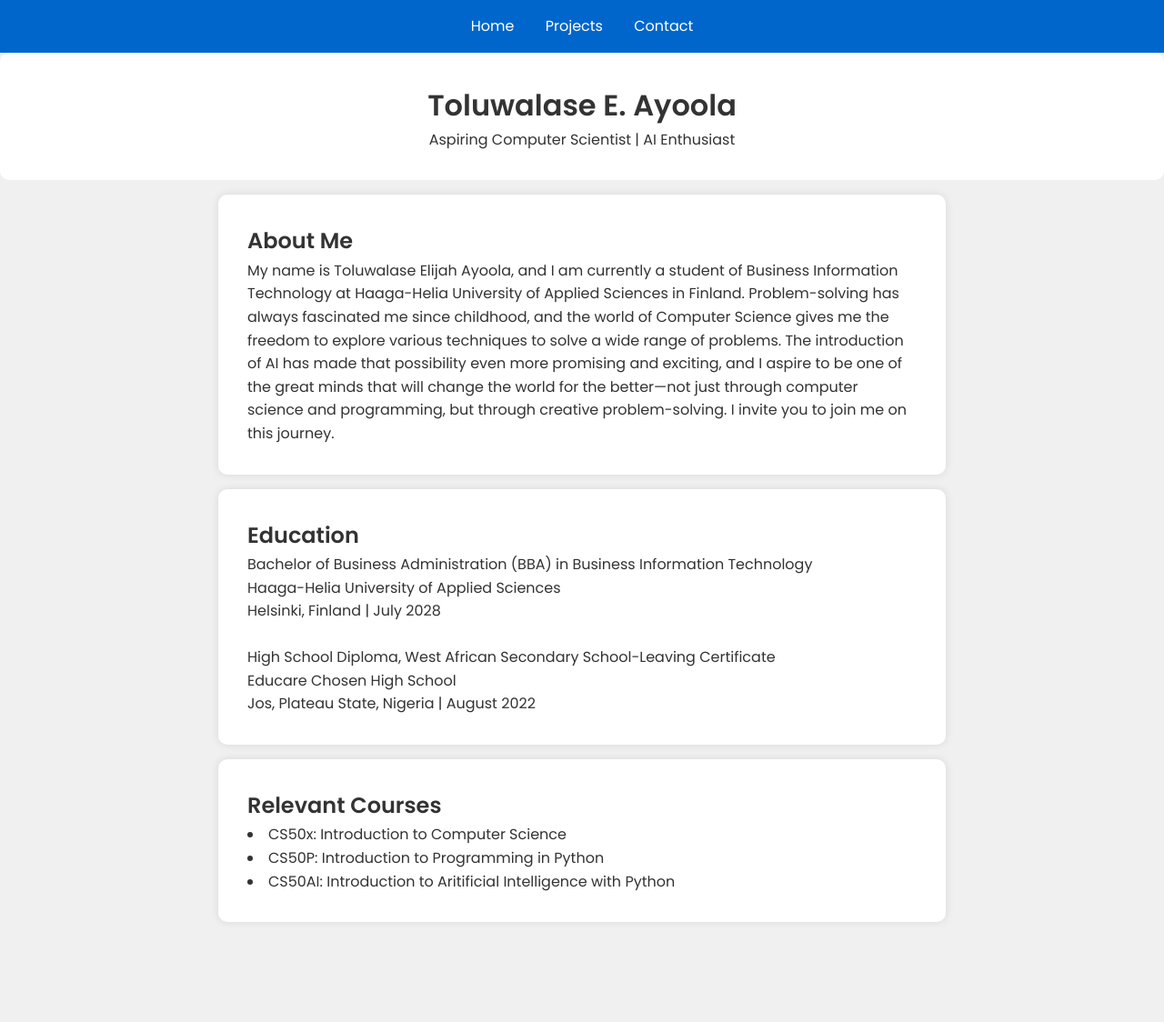
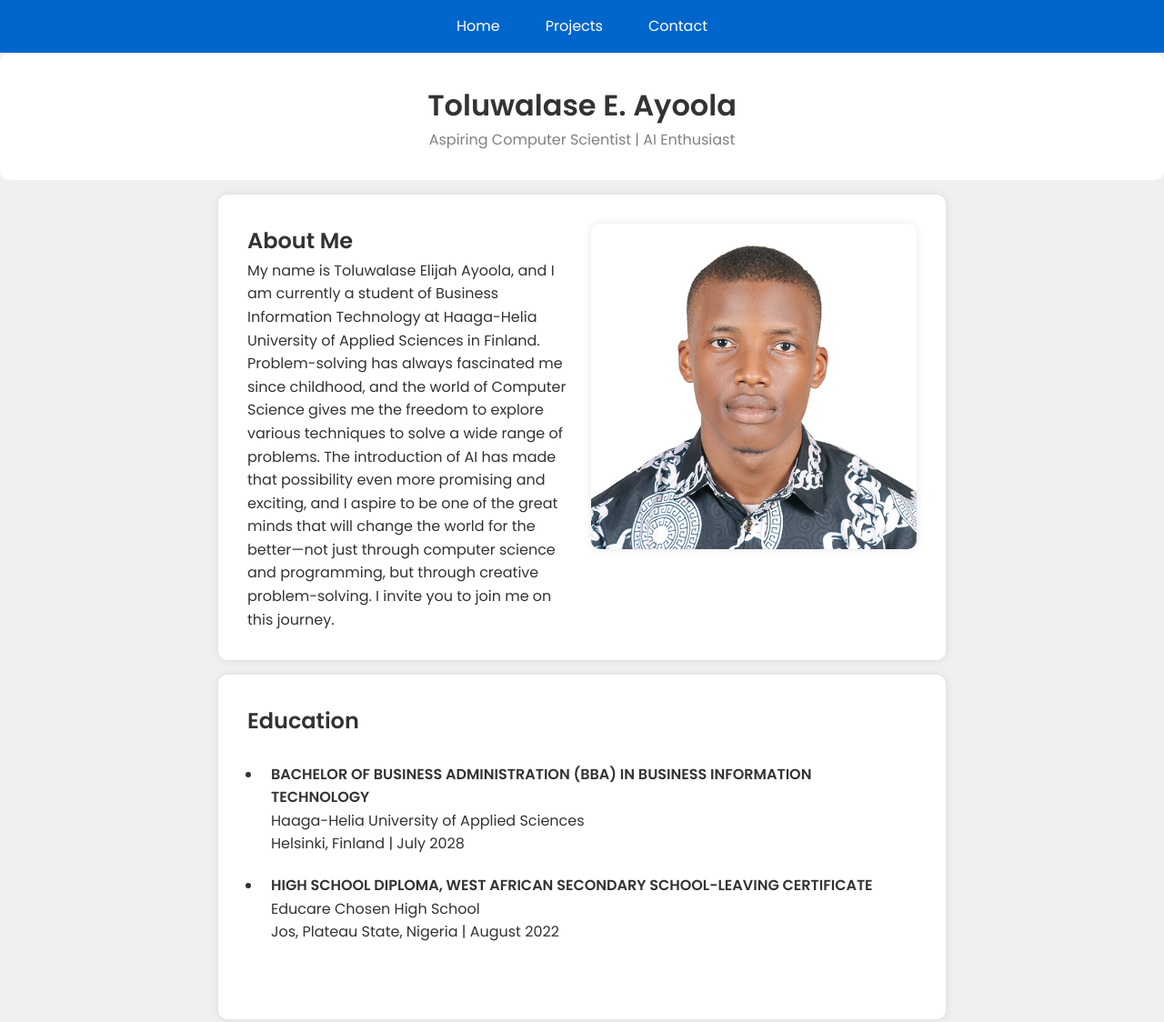
Before and after one commit to A2p3kt/Personal-Projects, a plain HTML site: page 01-portfolio/index.html in a window 1280 px wide. Shown: the top 1124 px of the page at 91% size. Before the commit the page ends 1030 px from the top, so only its background shows below. Drawn offline with Linux system fonts and the light colour scheme.

Commit message:
Added images, classes to enhance styling

```diff
--- a/01-portfolio/index.html
+++ b/01-portfolio/index.html
@@ -22,7 +22,8 @@
       <p>Aspiring Computer Scientist | AI Enthusiast</p>
     </header>
 
-    <section>
+    <section id="about-me">
+      <div class="about-text">
         <h2>About Me</h2>
         <p>
           My name is Toluwalase Elijah Ayoola, and I am currently a student of
@@ -36,28 +37,39 @@
           but through creative problem-solving. I invite you to join me on this
           journey.
         </p>
+      </div>
+      <div class="about-image">
+        <img src="styles/images/4V8A1163 soft.jpg" alt="Image of Toluwalase Ayoola">
+      </div>
     </section>
 
-    <section>
+    <section id="education">
       <h2>Education</h2>
+      <ul class="education-entry">
+        <li>
           <div>
-        <p>
-          Bachelor of Business Administration (BBA) in Business Information
-          Technology
+            <p class="degree-name">
+              BACHELOR OF BUSINESS ADMINISTRATION (BBA) IN BUSINESS INFORMATION
+              TECHNOLOGY
             </p>
             <p>Haaga-Helia University of Applied Sciences</p>
             <p>Helsinki, Finland | July 2028</p>
           </div>
+        </li>
 
-      <br />
-
+        <li>
           <div>
-        <p>
-          High School Diploma, West African Secondary School-Leaving Certificate
+            <p class="degree-name">
+              HIGH SCHOOL DIPLOMA, WEST AFRICAN SECONDARY SCHOOL-LEAVING CERTIFICATE
             </p>
             <p>Educare Chosen High School</p>
             <p>Jos, Plateau State, Nigeria | August 2022</p>
           </div>
+        </li>
+      </ul>
+
+      <br />
+
     </section>
 
     <section>
--- a/01-portfolio/styles/styles.css
+++ b/01-portfolio/styles/styles.css
@@ -14,7 +14,9 @@ body {
 nav {
   background-color: #0066cc;
   padding: 1rem;
-  text-align: center;
+  display: flex;
+  justify-content: center;
+  gap: 20px;
 }
 
 nav a {
@@ -38,6 +40,10 @@ header {
   border-radius: 10px;
 }
 
+header p {
+  color: grey;
+}
+
 section {
   padding: 2rem;
   margin: 1rem auto;
@@ -45,6 +51,18 @@ section {
   background-color: white;
   border-radius: 10px;
   box-shadow: 0 0 10px rgba(0, 0, 0, 0.1);
+}
+
+.education-entry {
+  padding: 1rem;
+}
+
+.education-entry li {
+  padding: 10px;
+}
+
+.degree-name {
+  font-weight: 600;
 }
 
 form {
@@ -77,12 +95,12 @@ form button:hover {
     transform: scale(1.05);
 }
 
-ul {
+.social-links {
     list-style-type: none;
     padding: 0;
 }
 
-ul li {
+.social-links li {
     margin-bottom: 0.5rem;
 }
 
@@ -94,3 +112,41 @@ ul li a {
 ul li a:hover {
     text-decoration: underline;
 }
+
+#about-me {
+  display: grid;
+  grid-template-columns: 1fr 1fr;
+  gap: 20px;
+}
+
+.about-image img {
+  width: 100%;
+  border-radius: 10px;
+  box-shadow: 0 0 10px rgba(0, 0, 0, 0.1);
+  transition: transform 0.2s;
+}
+
+.about-image img:hover {
+  transform: scale(1.05);
+}
+
+.projects-grid {
+  display: grid;
+  grid-template-columns: 1fr 1fr 1fr;
+  gap: 20px;
+  padding: 2rem;
+}
+
+.project-card {
+  background-color: #0066cc;
+  color: white;
+  padding: 1rem;
+  border-radius: 10px;
+  text-align: center;
+  transition: transform 0.3s, background-color 0.3s;
+}
+
+.project-card:hover {
+  background-color: #004d99;
+  transform: scale(1.05);
+}
```
Also changed, not shown: 01-portfolio/contact.html (+1 -1 lines), 01-portfolio/projects.html (+8 -5 lines), 01-portfolio/styles/images/4V8A1163 soft.jpg (added). Lines whose indentation alone changed are shown as unchanged.
